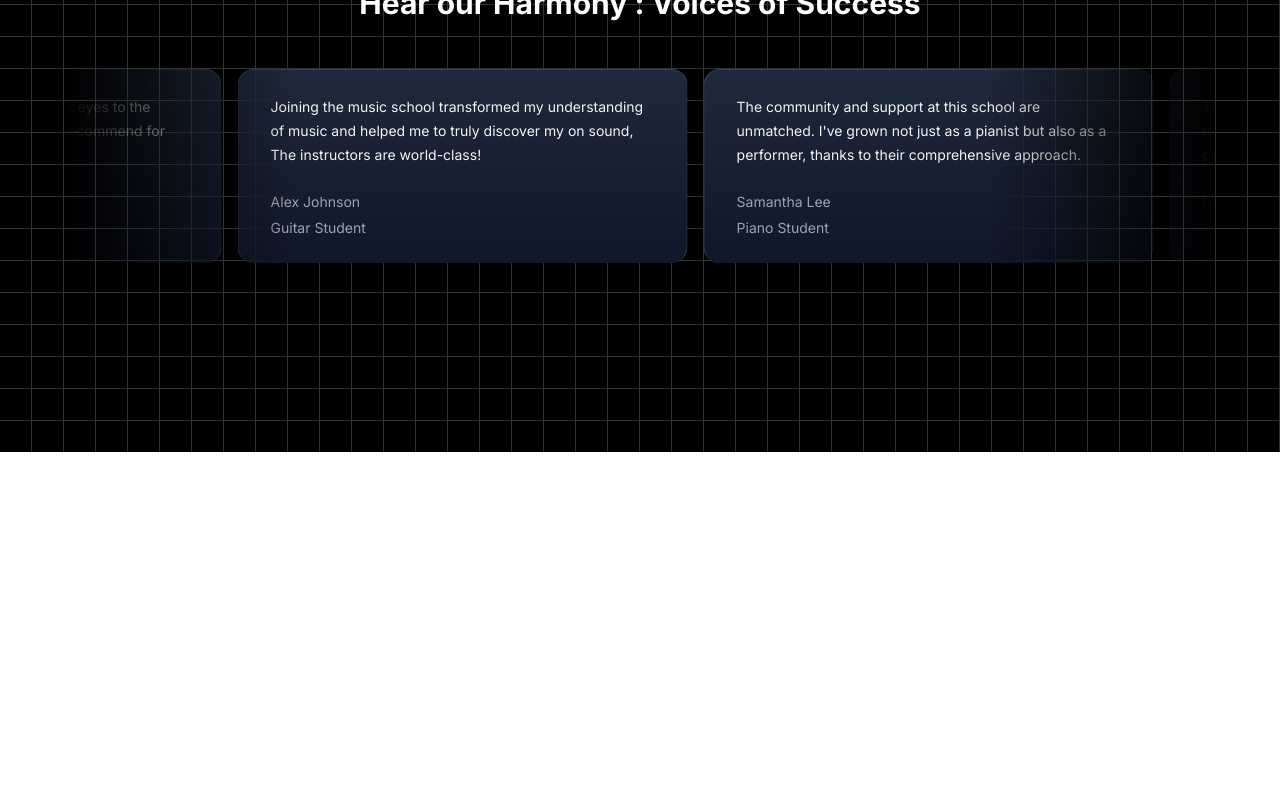
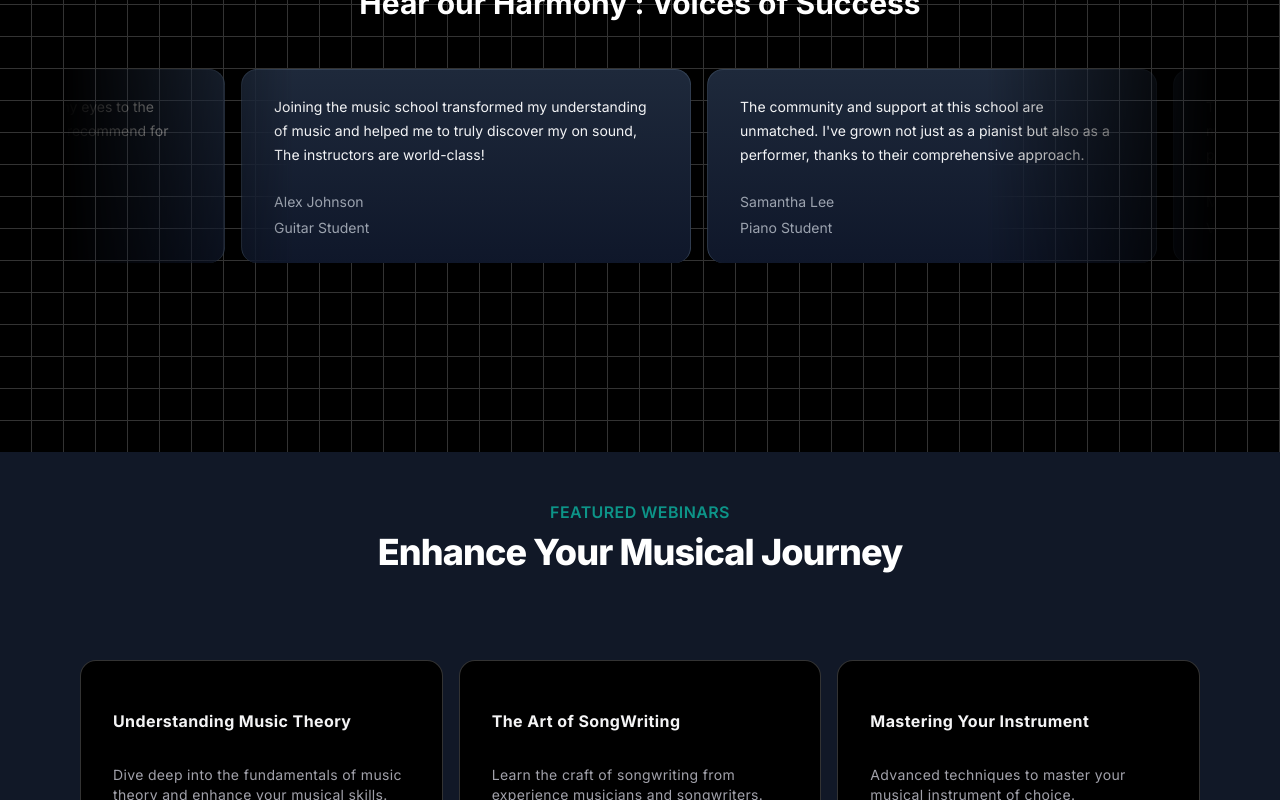
Before and after one commit to AnupriyaBiswas/MusicalAcademy, a Next.js app: page / in a window 1280 px wide. Shown: the part 2000-2800 px from the top of the page. Before the commit the page ends 2452 px from the top, so only its background shows below. Built offline with nearby package versions, Linux system fonts and the light colour scheme.

Commit message:
Card Hover Effect

```diff
--- a/package.json
+++ b/package.json
@@ -14,8 +14,8 @@
     "framer-motion": "^11.11.11",
     "mini-svg-data-uri": "^1.4.4",
     "next": "15.0.1",
-    "react": "19.0.0-rc-69d4b800-20241021",
-    "react-dom": "19.0.0-rc-69d4b800-20241021",
+    "react": "^18.3.1",
+    "react-dom": "^18.3.1",
     "tailwind-merge": "^2.5.4"
   },
   "devDependencies": {
--- a/src/app/page.tsx
+++ b/src/app/page.tsx
@@ -2,6 +2,7 @@
 import FeaturedCourses from "@/components/FeaturedCourses";
 import WhyChooseUs from "@/components/WhyChooseUs";
 import MusicSchoolTestimonials from "@/components/TestimonialCards";
+import UpcomingWebinars from "@/components/UpcomingWebinars";
 
 export default function Home(){
   return (
@@ -10,6 +11,7 @@
       <FeaturedCourses />
       <WhyChooseUs />
       <MusicSchoolTestimonials />
+      <UpcomingWebinars />
     </main>
   );
 }
--- /dev/null
+++ b/src/components/UpcomingWebinars.tsx
@@ -0,0 +1,79 @@
+'use client'
+import Link from "next/link"
+import { HoverEffect } from "./ui/card-hover-effect";
+
+function UpcomingWebinars() {
+
+    const featuredWebinars = [
+        {
+            title: 'Understanding Music Theory',
+            description: 'Dive deep into the fundamentals of music theory and enhance your musical skills.',
+            slug: 'understanding-music-theory',
+            isFeatured: true,
+        },
+
+        {
+            title: 'The Art of SongWriting',
+            description: 'Learn the craft of songwriting from experience musicians and songwriters.',
+            slug: 'the-art-of-songwriting',
+            isFeatured: true,
+        },
+
+        {
+            title: 'Mastering Your Instrument',
+            description: 'Advanced techniques to master your musical instrument of choice.',
+            slug: 'mastering-your-instrument',
+            isFeatured: true,
+        },
+
+        {
+            title: 'Music Production Essentials',
+            description: 'Get started with music productions with this comprhensive overview.',
+            slug: 'music-production-essentials',
+            isFeatured: true,
+        },
+
+        {
+            title: 'Live Performance Techniques',
+            description: 'Enhance your live performance skills with expert tips and strategies.',
+            slug: 'live-performance-techniques',
+            isFeatured: true,
+        },
+
+        {
+            title: 'Digital Music Marketing',
+            description: 'Learn how to promote your music effectively in the digital age.',
+            slug: 'digital-music-marketing',
+            isFeatured: true,
+        },
+    ];
+
+  return (
+    <div className="p-12 bg-gray-900">
+        <div className="max-w-7xl mx-auto px-4 sm:px-6">
+            <div className="text-center">
+                <h2 className="text-base text-teal-600 font-semibold tracking-wide uppercase">FEATURED WEBINARS</h2>
+                <p className="mt-2 text-3xl leading-8 font-extrabold tracking-tight text-white sm:text-4xl">Enhance Your Musical Journey</p>
+            </div>
+            <div className="mt-10">
+                <HoverEffect
+                    items = {featuredWebinars.map(webinar => (
+                        {
+                            title: webinar.title,
+                            description: webinar.description,
+                            link: '/'
+                        }
+                    ))}
+                />
+            </div>
+            <div className="mt-10 text-center">
+            <Link href={"/"} className="px-4 py-2 rounded border border-neutral-600 text-neutral-700 bg-white hover:bg-gray-100 transition duration-200">
+                 View All Webinars
+            </Link>
+            </div>
+        </div>
+    </div>
+  )
+}
+
+export default UpcomingWebinars
--- /dev/null
+++ b/src/components/ui/card-hover-effect.tsx
@@ -0,0 +1,111 @@
+import { cn } from "@/utils/cn";
+import { AnimatePresence, motion } from "framer-motion";
+import Link from "next/link";
+import { useState } from "react";
+
+export const HoverEffect = ({
+  items,
+  className,
+}: {
+  items: {
+    title: string;
+    description: string;
+    link: string;
+  }[];
+  className?: string;
+}) => {
+  let [hoveredIndex, setHoveredIndex] = useState<number | null>(null);
+
+  return (
+    <div
+      className={cn(
+        "grid grid-cols-1 md:grid-cols-2  lg:grid-cols-3  py-10",
+        className
+      )}
+    >
+      {items.map((item, idx) => (
+        <Link
+          href={item?.link}
+          key={item?.link}
+          className="relative group  block p-2 h-full w-full"
+          onMouseEnter={() => setHoveredIndex(idx)}
+          onMouseLeave={() => setHoveredIndex(null)}
+        >
+          <AnimatePresence>
+            {hoveredIndex === idx && (
+              <motion.span
+                className="absolute inset-0 h-full w-full bg-neutral-200 dark:bg-slate-800/[0.8] block  rounded-3xl"
+                layoutId="hoverBackground"
+                initial={{ opacity: 0 }}
+                animate={{
+                  opacity: 1,
+                  transition: { duration: 0.15 },
+                }}
+                exit={{
+                  opacity: 0,
+                  transition: { duration: 0.15, delay: 0.2 },
+                }}
+              />
+            )}
+          </AnimatePresence>
+          <Card>
+            <CardTitle>{item.title}</CardTitle>
+            <CardDescription>{item.description}</CardDescription>
+          </Card>
+        </Link>
+      ))}
+    </div>
+  );
+};
+
+export const Card = ({
+  className,
+  children,
+}: {
+  className?: string;
+  children: React.ReactNode;
+}) => {
+  return (
+    <div
+      className={cn(
+        "rounded-2xl h-full w-full p-4 overflow-hidden bg-black border border-transparent dark:border-white/[0.2] group-hover:border-slate-700 relative z-20",
+        className
+      )}
+    >
+      <div className="relative z-50">
+        <div className="p-4">{children}</div>
+      </div>
+    </div>
+  );
+};
+export const CardTitle = ({
+  className,
+  children,
+}: {
+  className?: string;
+  children: React.ReactNode;
+}) => {
+  return (
+    <h4 className={cn("text-zinc-100 font-bold tracking-wide mt-4", className)}>
+      {children}
+    </h4>
+  );
+};
+export const CardDescription = ({
+  className,
+  children,
+}: {
+  className?: string;
+  children: React.ReactNode;
+}) => {
+  return (
+    <p
+      className={cn(
+        "mt-8 text-zinc-400 tracking-wide leading-relaxed text-sm",
+        className
+      )}
+    >
+      {children}
+    </p>
+  );
+};
```
Also changed, not shown: 1 other file (tests, documents, lock files or other folders).
